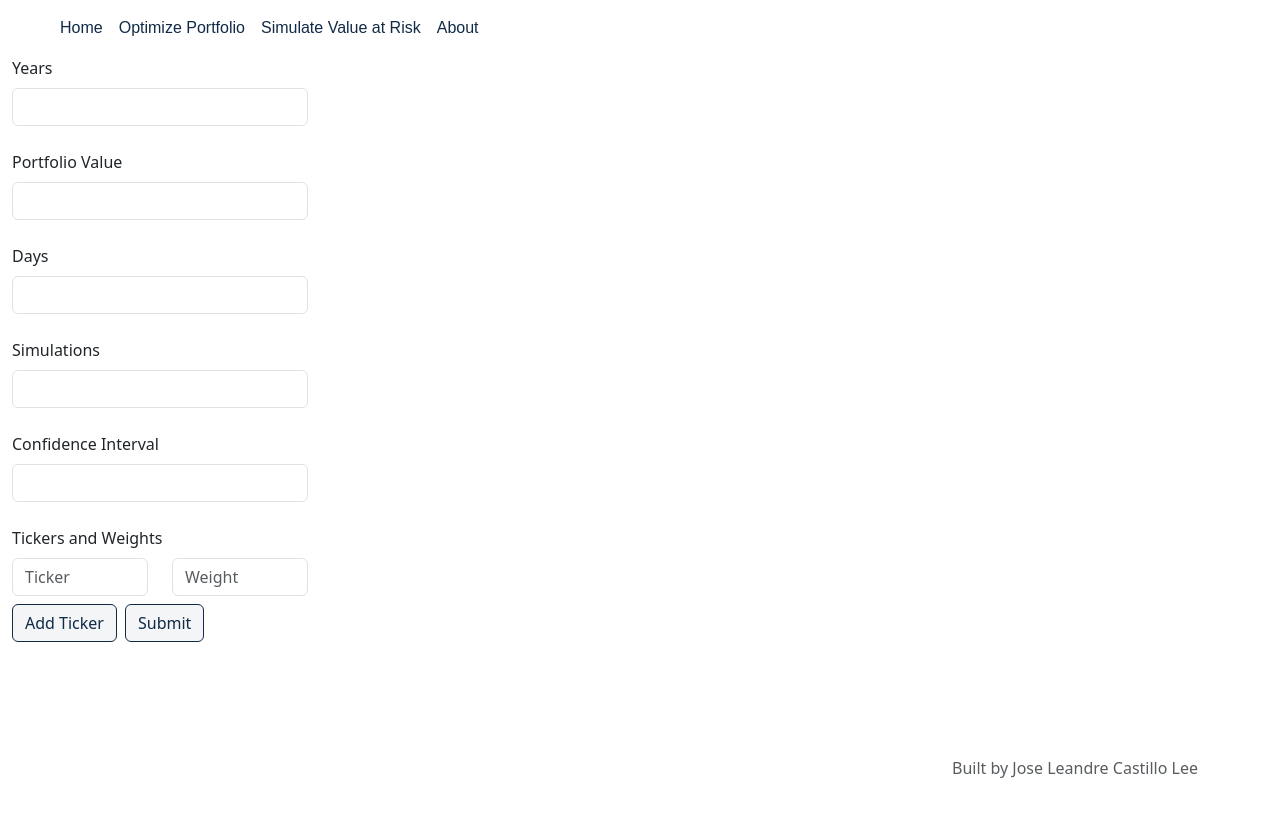
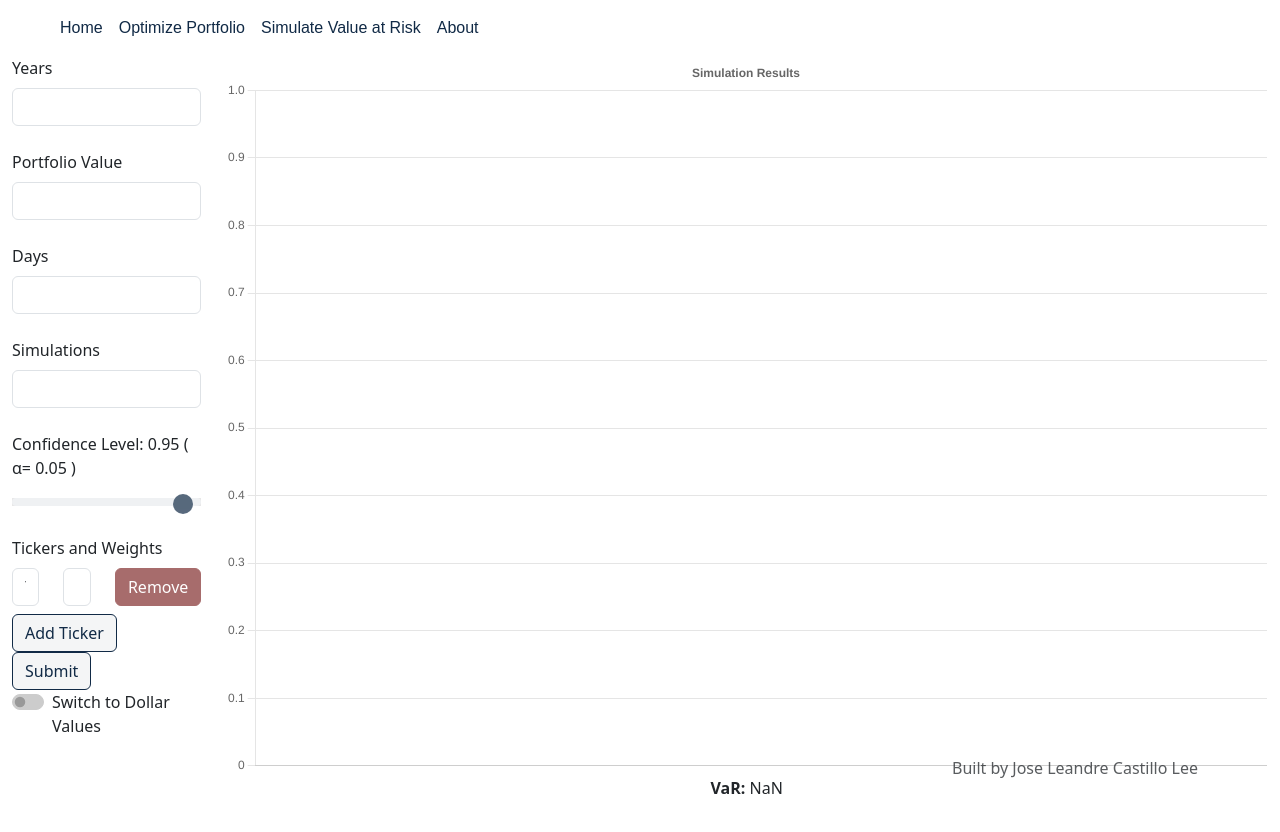
Before and after one commit to joselclee/investing-dashboard, a React (Create React App) app in the folder dashboard/: page /Var in a window 1280 px wide. Shown: the top 832 px of the page. Before the commit the page ends 800 px from the top, so only its background shows below. Built offline with nearby package versions, Linux system fonts and the light colour scheme.

Commit message:
visual changes

```diff
--- /dev/null
+++ b/dashboard/src/components/Visualizer.js
@@ -0,0 +1,63 @@
+import React from 'react';
+import { Line } from 'react-chartjs-2';
+import { Chart as ChartJS, LineElement, PointElement, LinearScale, Title, CategoryScale } from 'chart.js';
+
+ChartJS.register(LineElement, PointElement, LinearScale, Title, CategoryScale);
+
+const Visualizer = ({ data }) => {
+  const chartData = {
+    labels: data.map((_, index) => index + 1),
+    datasets: [
+      {
+        label: 'Simulation Results',
+        data: data,
+        borderColor: 'rgba(40, 40, 134, 0.75)',
+        backgroundColor: 'rgba(75,192,192,0.2)',
+        fill: true,
+      },
+    ],
+  };
+
+  const options = {
+    maintainAspectRatio: false,
+    scales: {
+      x: {
+        grid: {
+          display: false,
+        },
+        ticks: {
+          maxRotation: 0,
+          minRotation: 0,
+        },
+      },
+      y: {
+        grid: {
+          display: true,
+        },
+      },
+    },
+    plugins: {
+      title: {
+        display: true,
+        text: 'Simulation Results',
+      },
+    },
+  };
+
+  const calculateVaR = (data) => {
+    const absoluteValues = data.map(value => Math.abs(value));
+    const sum = absoluteValues.reduce((acc, value) => acc + value, 0);
+    return (sum / data.length).toFixed(2);
+  };
+
+  return (
+    <div className="graph-container">
+      <Line data={chartData} options={options} />
+      <div className="var-value">
+        <strong>VaR:</strong> {calculateVaR(data)}
+      </div>
+    </div>
+  );
+};
+
+export default Visualizer;
--- a/dashboard/src/pages/Page.css
+++ b/dashboard/src/pages/Page.css
@@ -13,3 +13,62 @@
     color: black !important;
     border-color: #112A46 !important;
 }
+.button-rm {
+    background-color: #791e1e !important;
+    color: white !important;
+    border-color: #791e1e !important;
+}
+
+.button-rm:hover {
+    background-color: white !important;
+    color: #791e1e !important;
+    border-color: #791e1e !important;
+}
+
+.custom-switch .form-check-input:checked {
+    background-color: #791e1e;
+    border-color: #791e1e;
+  }
+
+  .custom-switch .form-check-input:checked::before {
+    background-color: white;
+  }
+
+  .custom-switch .form-check-input {
+    background-color: #ccc;
+    border-color: #ccc;
+  }
+
+  .custom-switch .form-check-input::before {
+    background-color: white;
+  }
+
+input[type="range"] {
+    width: 100%;
+    height: 8px;
+    background: #ddd;
+    outline: none;
+    opacity: 0.7;
+    transition: opacity .2s;
+}
+
+input[type="range"]:hover {
+    opacity: 0.5    ;
+}
+
+input[type="range"]::-webkit-slider-thumb {
+    appearance: none;
+    width: 20px;
+    height: 20px;
+    background: #112A46;
+    cursor: pointer;
+    border-radius: 50%;
+}
+
+input[type="range"]::-moz-range-thumb {
+    width: 20px;
+    height: 20px;
+    background: #112A46;
+    cursor: pointer;
+    border-radius: 50%;
+}
--- a/dashboard/src/pages/Var.js
+++ b/dashboard/src/pages/Var.js
@@ -1,10 +1,10 @@
-// dashboard/src/pages/Var.js
 import React, { useState } from 'react';
 import Header from '../components/Header';
 import Footer from '../components/Footer';
+import Visualizer from '../components/Visualizer';
 import { Container, Row, Col, Form, Button } from 'react-bootstrap';
 import axios from 'axios';
-import './Page.css'; // Import the CSS file
+import './Page.css';
 
 const Var = () => {
   const [formData, setFormData] = useState({
@@ -12,10 +12,13 @@ const Var = () => {
     portfolio_value: '',
     days: '',
     simulations: '',
-    confidence_interval: '',
+    confidence_level: 0.95,
     weights: [''],
     tickers: ['']
   });
+
+  const [isDollar, setIsDollar] = useState(false);
+  const [responseData, setResponseData] = useState([]);
 
   const handleChange = (e) => {
     const { name, value } = e.target;
@@ -51,10 +54,32 @@ const Var = () => {
     });
   };
 
+  const removeTicker = (index) => {
+    if (formData.tickers.length > 1) {
+      const newTickers = formData.tickers.filter((_, i) => i !== index);
+      const newWeights = formData.weights.filter((_, i) => i !== index);
+      setFormData({
+        ...formData,
+        tickers: newTickers,
+        weights: newWeights
+      });
+    }
+  };
+
+  const convertToDecimalWeights = () => {
+    const totalPortfolioValue = parseFloat(formData.portfolio_value);
+    return formData.weights.map(weight => (parseFloat(weight) / totalPortfolioValue).toFixed(2));
+  };
+
   const handleSubmit = async (e) => {
     e.preventDefault();
+    const formattedData = {
+      ...formData,
+      weights: isDollar ? convertToDecimalWeights() : formData.weights.map(weight => (parseFloat(weight) / 100).toFixed(2))
+    };
     try {
-      const response = await axios.post('http://localhost:5000/api/v1/monte-carlo-var', formData);
+      const response = await axios.post('http://localhost:5000/api/v1/monte-carlo-var', formattedData);
+      setResponseData(response.data.scenario_return);
       console.log('Response:', response.data);
     } catch (error) {
       console.error('Error:', error);
@@ -108,14 +133,15 @@ const Var = () => {
                 />
               </Form.Group>
               <br/>
-            <Form.Group controlId="confidence_interval">
-              <Form.Label>Confidence Interval</Form.Label>
-              <Form.Control
-                type="number"
+              <Form.Group controlId="confidence_level">
+                <Form.Label>Confidence Level: {formData.confidence_level} ( &alpha;= {(1 - formData.confidence_level).toFixed(2)} )</Form.Label>
+                <Form.Range
+                  name="confidence_level"
+                  value={formData.confidence_level}
+                  onChange={handleChange}
+                  min="0"
+                  max="1"
                   step="0.01"
-                name="confidence_interval"
-                value={formData.confidence_interval}
-                onChange={handleChange}
                 />
               </Form.Group>
               <br/>
@@ -124,20 +150,36 @@ const Var = () => {
                 {formData.tickers.map((ticker, index) => (
                   <Row key={index} className="mb-2">
                     <Col>
+                      <Form.Group controlId={`ticker-${index}`}>
                         <Form.Control
                           type="text"
                           placeholder="Ticker"
                           value={ticker}
                           onChange={(e) => handleTickerChange(index, e.target.value)}
                         />
+                      </Form.Group>
                     </Col>
                     <Col>
+                      <Form.Group controlId={`weight-${index}`}>
                         <Form.Control
-                      type="text"
-                      placeholder="Weight"
+                          type="number"
+                          placeholder={isDollar ? "Weight ($)" : "Weight (%)"}
                           value={formData.weights[index]}
                           onChange={(e) => handleWeightChange(index, e.target.value)}
+                          min="0"
+                          max={isDollar ? formData.portfolio_value : "100"}
+                          step="0.01"
                         />
+                      </Form.Group>
+                    </Col>
+                    <Col xs="auto">
+                      <Button
+                        className="button-rm"
+                        onClick={() => removeTicker(index)}
+                        disabled={formData.tickers.length === 1}
+                      >
+                        Remove
+                      </Button>
                     </Col>
                   </Row>
                 ))}
@@ -147,12 +189,20 @@ const Var = () => {
                 <Button className="button-one" type="submit">
                   Submit
                 </Button>
+                <Form.Check
+                  className="custom-switch"
+                  type="switch"
+                  id="weight-switch"
+                  label={`Switch to ${isDollar ? 'Percentage' : 'Dollar'} Values`}
+                  checked={isDollar}
+                  onChange={() => setIsDollar(!isDollar)}
+                />
               </Form.Group>
             </Form>
           </Col>
-        <Col />
-        <Col />
-        <Col />
+          <Col md={10}>
+            <Visualizer data={responseData} />
+          </Col>
         </Row>
       </Container>
       <Footer />
```
Lines whose indentation alone changed are shown as unchanged.
